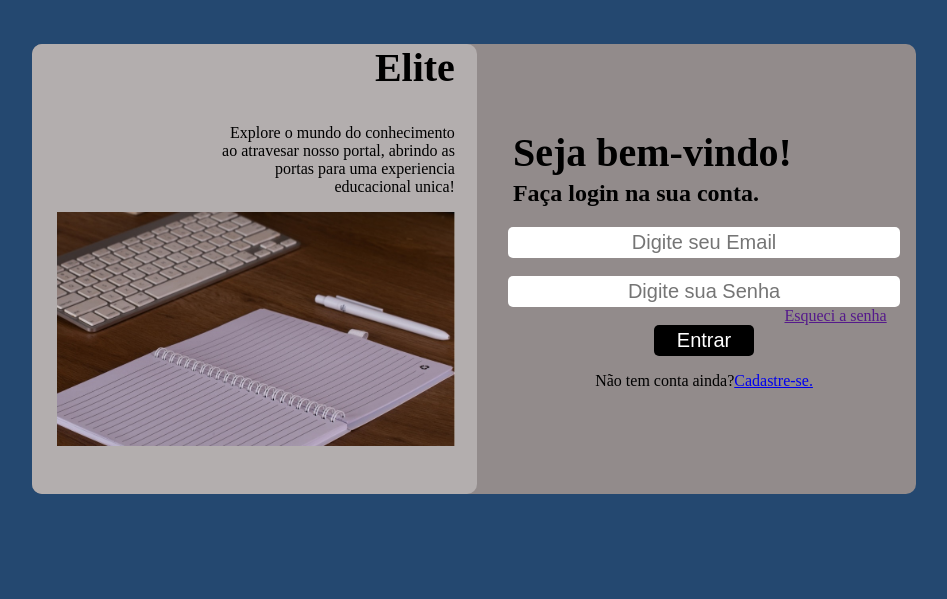
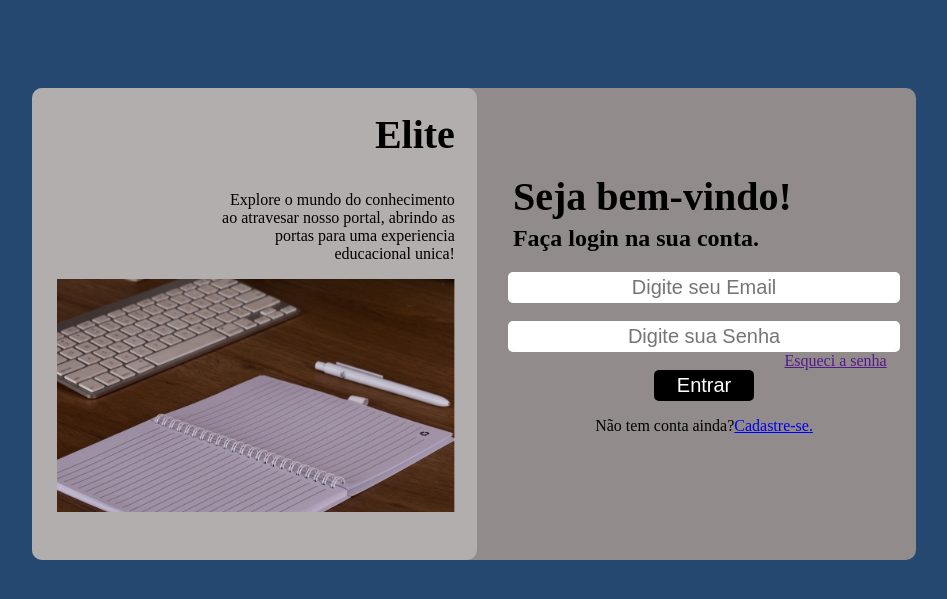
Before and after one commit to GustavoCunhaSC/Projeto-FormCadastro, a PHP site: page /login.html in a window 1280 px wide. Shown: the top 599 px of the page, without its empty margins (166-1113 px from the left). Run offline with PHP 8.4, Linux system fonts and the light colour scheme.

Commit message:
login
atualizando o css

```diff
--- a/formulario/css/fomulario.css
+++ b/formulario/css/fomulario.css
@@ -10,6 +10,7 @@ main{
     border-radius: 10px;
     margin: auto;
     max-width: 1536px;
+    margin-top: 7%;
 }
 
 article{
@@ -24,11 +25,10 @@ article{
 aside{
     background-color: rgb(179, 174, 174);
     width: 50%;
-    height: 100%;
     text-align: right;
     padding-bottom: 5%;
     border-left: solid rgba(255, 255, 255, 0);
-    border-radius: 10px;;
+    border-radius: 10px;
 }
 
 input{
@@ -51,8 +51,8 @@ input#botao {
 
 h1#esquerdo{
     margin-right: 5%;
-    margin-top: 10%;
     font-size: 40px;
+    padding-top: 5%;
 }
 
 h1#saldacao{
```
